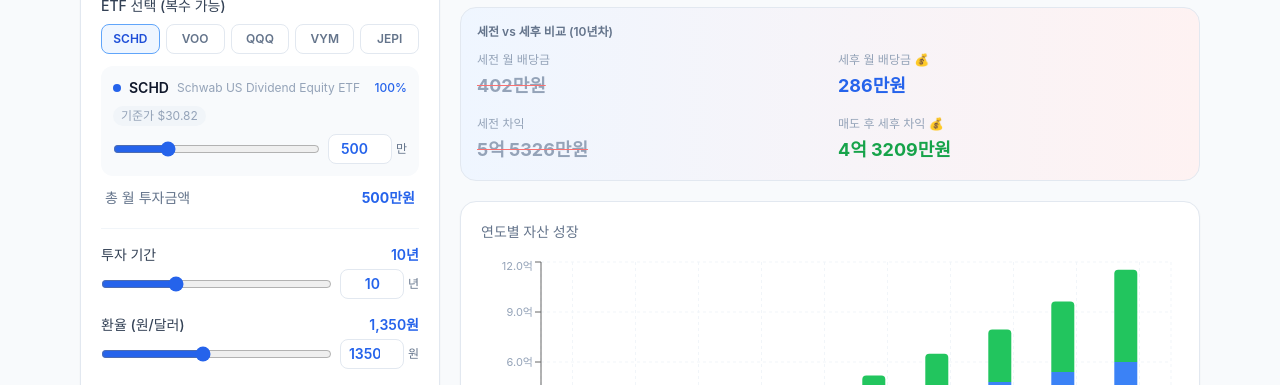
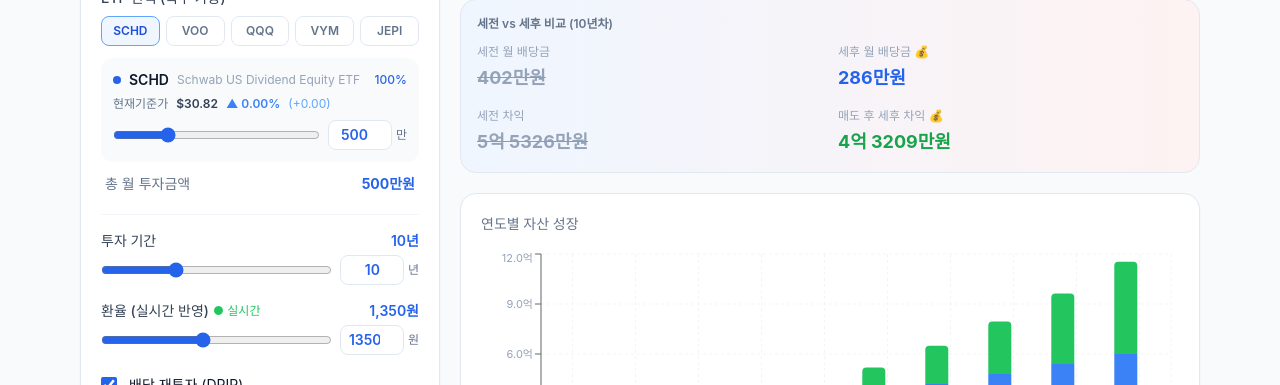
Before and after one commit to aoeman84/etf-simulator, a Next.js app: page /dashboard in a window 1280 px wide. Shown: the part 234-619 px from the top of the page. Built offline with nearby package versions, Linux system fonts and the light colour scheme; no server answers; sample sign-in values are in the browser's storage.

Commit message:
현재기준가+등락폭, 실시간환율, 헤더 레이아웃 개선

```diff
--- /dev/null
+++ b/app/api/fx-rate/route.ts
@@ -0,0 +1,23 @@
+import { NextResponse } from 'next/server'
+
+let cache: { rate: number; ts: number } | null = null
+const TTL = 10 * 60 * 1000
+
+export async function GET() {
+  if (cache && Date.now() - cache.ts < TTL) {
+    return NextResponse.json({ rate: cache.rate, cached: true })
+  }
+  try {
+    const res = await fetch('https://open.er-api.com/v6/latest/USD', {
+      next: { revalidate: 600 }
+    })
+    const data = await res.json()
+    const rate = data?.rates?.KRW
+    if (!rate) throw new Error('no rate')
+    const rounded = Math.round(rate / 10) * 10
+    cache = { rate: rounded, ts: Date.now() }
+    return NextResponse.json({ rate: rounded, cached: false })
+  } catch {
+    return NextResponse.json({ rate: 1350, cached: false, fallback: true })
+  }
+}
--- a/app/dashboard/page.tsx
+++ b/app/dashboard/page.tsx
@@ -32,6 +32,17 @@
   const [saving, setSaving] = useState(false)
   const [saved, setSaved] = useState(false)
   const [selectedYear, setSelectedYear] = useState<number>(10)
+  const [fxLoaded, setFxLoaded] = useState(false)
+
+  // 실시간 환율 가져오기
+  useEffect(() => {
+    fetch('/api/fx-rate')
+      .then(r => r.json())
+      .then(d => {
+        if (d.rate) { setFxRate(d.rate); setFxLoaded(true) }
+      })
+      .catch(() => {})
+  }, [])
 
   useEffect(() => {
     const res = simulateMulti(
@@ -69,7 +80,8 @@
       <Navbar />
       <InstallPrompt />
       <main className="max-w-6xl mx-auto px-4 py-6">
-        <div className="flex items-center justify-between mb-5">
+        {/* 제목 + 저장 버튼 */}
+        <div className="flex items-center justify-between mb-3">
           <div>
             <h1 className="text-xl font-bold flex items-center gap-1">
               ETF 적립식 시뮬레이터
@@ -115,12 +127,13 @@
                   />
                   {/* 환율 */}
                   <NumberSlider
-                    label="환율 (원/달러)"
+                    label={fxLoaded ? "환율 (실시간 반영)" : "환율 (원/달러)"}
                     value={fxRate}
                     min={1000} max={1800} step={10}
                     display={`${fxRate.toLocaleString()}원`}
                     unit="원"
                     onChange={setFxRate}
+                    highlight={fxLoaded}
                   />
                 </div>
 
@@ -278,9 +291,9 @@
   )
 }
 
-function NumberSlider({ label, value, min, max, step, display, unit, onChange }: {
+function NumberSlider({ label, value, min, max, step, display, unit, onChange, highlight }: {
   label: string; value: number; min: number; max: number; step: number
-  display: string; unit: string; onChange: (v: number) => void
+  display: string; unit: string; onChange: (v: number) => void; highlight?: boolean
 }) {
   const [inputVal, setInputVal] = useState(String(value))
 
@@ -303,7 +316,10 @@
   return (
     <div>
       <div className="flex justify-between mb-1">
-        <label className="text-sm font-medium text-slate-700">{label}</label>
+        <label className="text-sm font-medium text-slate-700 flex items-center gap-1">
+          {label}
+          {highlight && <span className="text-xs text-green-500 font-normal">● 실시간</span>}
+        </label>
         <span className="text-sm font-semibold text-blue-600">{display}</span>
       </div>
       <div className="flex items-center gap-2">
--- a/components/MultiETF.tsx
+++ b/components/MultiETF.tsx
@@ -12,9 +12,14 @@
   onChange: (allocations: ETFAllocation[]) => void
 }
 
-// 실시간 가격 훅
+interface PriceInfo {
+  price: number
+  change: number      // 등락액
+  changePct: number   // 등락률 %
+}
+
 function useLivePrices(tickers: string[]) {
-  const [prices, setPrices] = useState<Record<string, number>>({})
+  const [prices, setPrices] = useState<Record<string, PriceInfo>>({})
   const [loading, setLoading] = useState<Record<string, boolean>>({})
 
   useEffect(() => {
@@ -23,7 +28,12 @@
       fetch(`/api/etf-price?ticker=${ticker}`)
         .then(r => r.json())
         .then(d => {
-          if (d.price) setPrices(prev => ({ ...prev, [ticker]: d.price }))
+          if (d.price) {
+            const base = ETF_DATA[ticker]?.price ?? d.price
+            const change = d.price - base
+            const changePct = (change / base) * 100
+            setPrices(prev => ({ ...prev, [ticker]: { price: d.price, change, changePct } }))
+          }
         })
         .finally(() => setLoading(prev => ({ ...prev, [ticker]: false })))
     })
@@ -32,27 +42,19 @@
   return { prices, loading }
 }
 
-// 입력칸별로 문자열 상태를 따로 관리하는 서브 컴포넌트
 function MonthlyInput({ value, onChange }: { value: number; onChange: (v: number) => void }) {
   const [inputVal, setInputVal] = useState(String(value))
 
-  // 외부 value 변경(슬라이더) 반영
-  useEffect(() => {
-    setInputVal(String(value))
-  }, [value])
+  useEffect(() => { setInputVal(String(value)) }, [value])
 
   function handleChange(e: React.ChangeEvent<HTMLInputElement>) {
     const raw = e.target.value
-    setInputVal(raw) // 빈칸도 허용
-
+    setInputVal(raw)
     const num = parseInt(raw, 10)
-    if (!isNaN(num) && num >= 10 && num <= 2000) {
-      onChange(num)
-    }
+    if (!isNaN(num) && num >= 10 && num <= 2000) onChange(num)
   }
 
   function handleBlur() {
-    // 포커스 잃으면 유효 범위로 고정
     const num = parseInt(inputVal, 10)
     const clamped = isNaN(num) ? 10 : Math.min(2000, Math.max(10, num))
     setInputVal(String(clamped))
@@ -61,8 +63,7 @@
 
   return (
     <input
-      type="number"
-      min={10} max={2000} step={10}
+      type="number" min={10} max={2000} step={10}
       value={inputVal}
       onChange={handleChange}
       onBlur={handleBlur}
@@ -73,9 +74,9 @@
 }
 
 export default function MultiETF({ allocations, onChange }: Props) {
-  const tickers = Object.keys(ETF_DATA)
   const activeTickers = allocations.map(a => a.ticker)
   const { prices, loading } = useLivePrices(activeTickers)
+
   function toggleETF(ticker: string) {
     const exists = allocations.find(a => a.ticker === ticker)
     if (exists) {
@@ -117,31 +118,43 @@
         {allocations.map(a => {
           const etf = ETF_DATA[a.ticker]
           const pct = total > 0 ? Math.round((a.monthly / total) * 100) : 0
+          const info = prices[a.ticker]
+          const isUp = info ? info.changePct >= 0 : null
+
           return (
             <div key={a.ticker} className="bg-slate-50 rounded-xl p-3">
-              <div className="flex items-center gap-2 mb-2">
+              {/* 종목명 + 비중 */}
+              <div className="flex items-center gap-2 mb-1.5">
                 <div className="w-2 h-2 rounded-full flex-shrink-0" style={{ background: etf.color }} />
                 <span className="text-sm font-semibold">{a.ticker}</span>
                 <span className="text-xs text-slate-400 flex-1 truncate">{etf.name}</span>
                 <span className="text-xs font-medium text-blue-600 flex-shrink-0">{pct}%</span>
               </div>
-              {/* 실시간 가격 */}
-              <div className="mb-2 flex items-center gap-1.5">
+
+              {/* 현재기준가 + 등락폭 */}
+              <div className="flex items-center gap-2 mb-2">
                 {loading[a.ticker] ? (
                   <span className="text-xs text-slate-400">조회 중...</span>
-                ) : prices[a.ticker] && prices[a.ticker] !== etf.price ? (
+                ) : info ? (
                   <>
-                    <span className="inline-flex items-center gap-1 text-xs font-semibold text-green-600 bg-green-50 px-2 py-0.5 rounded-full">
-                      <span className="w-1.5 h-1.5 rounded-full bg-green-500 animate-pulse inline-block" />
-                      실시간 ${prices[a.ticker].toFixed(2)}
+                    <span className="text-xs text-slate-500">현재기준가</span>
+                    <span className="text-xs font-semibold text-slate-700">${info.price.toFixed(2)}</span>
+                    <span className={`text-xs font-semibold ${isUp ? 'text-blue-500' : 'text-red-500'}`}>
+                      {isUp ? '▲' : '▼'} {Math.abs(info.changePct).toFixed(2)}%
+                    </span>
+                    <span className={`text-xs ${isUp ? 'text-blue-400' : 'text-red-400'}`}>
+                      ({isUp ? '+' : ''}{info.change.toFixed(2)})
                     </span>
                   </>
                 ) : (
-                  <span className="text-xs text-slate-400 bg-slate-100 px-2 py-0.5 rounded-full">
-                    기준가 ${etf.price.toFixed(2)}
-                  </span>
+                  <>
+                    <span className="text-xs text-slate-500">현재기준가</span>
+                    <span className="text-xs font-semibold text-slate-700">${etf.price.toFixed(2)}</span>
+                  </>
                 )}
               </div>
+
+              {/* 슬라이더 + 입력 */}
               <div className="flex items-center gap-2">
                 <input
                   type="range" min={10} max={2000} step={10} value={a.monthly}
@@ -150,10 +163,7 @@
                   style={{ height: '28px' }}
                 />
                 <div className="flex items-center gap-1 flex-shrink-0">
-                  <MonthlyInput
-                    value={a.monthly}
-                    onChange={v => updateMonthly(a.ticker, v)}
-                  />
+                  <MonthlyInput value={a.monthly} onChange={v => updateMonthly(a.ticker, v)} />
                   <span className="text-xs text-slate-500">만</span>
                 </div>
               </div>
```
